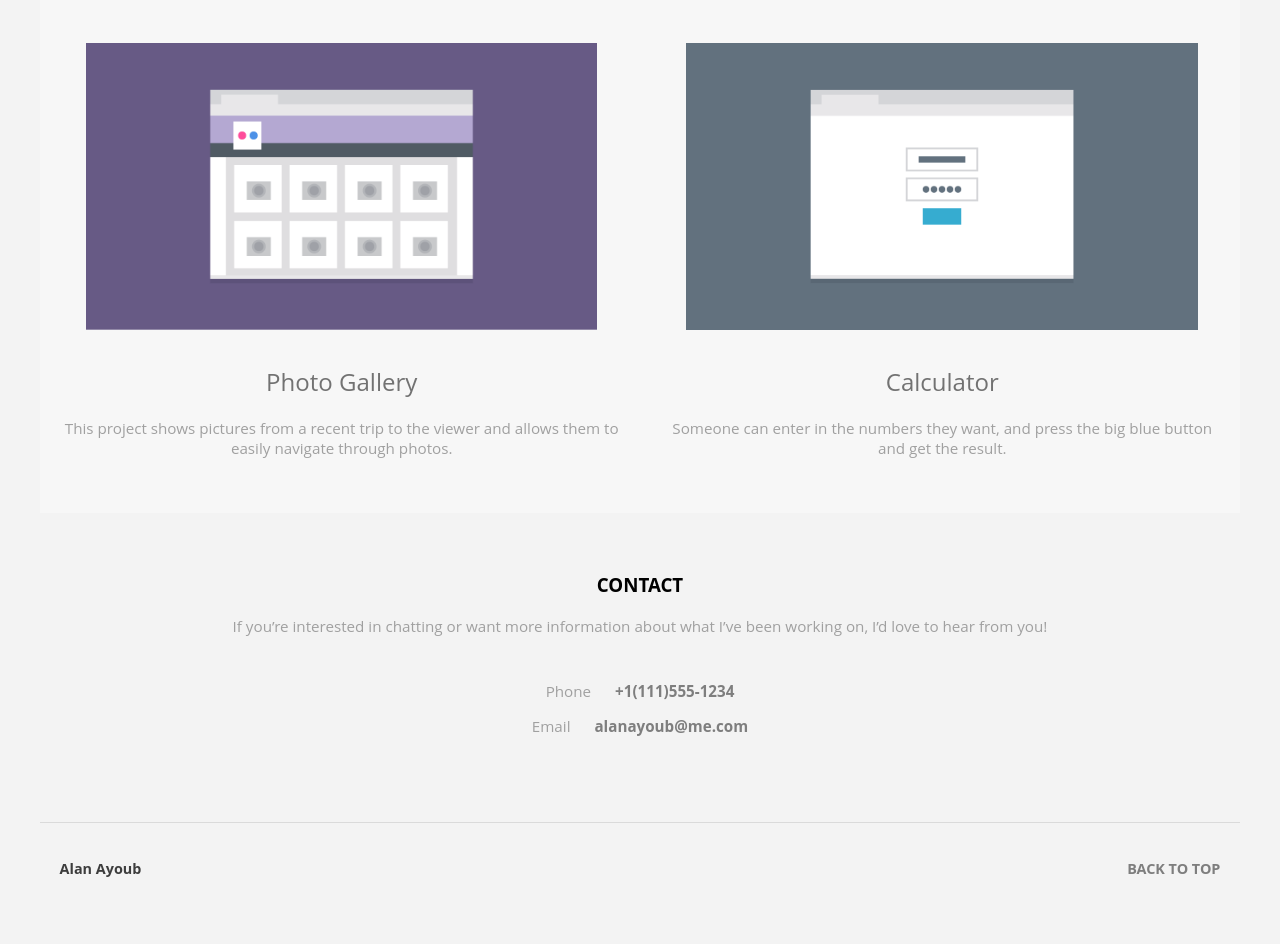
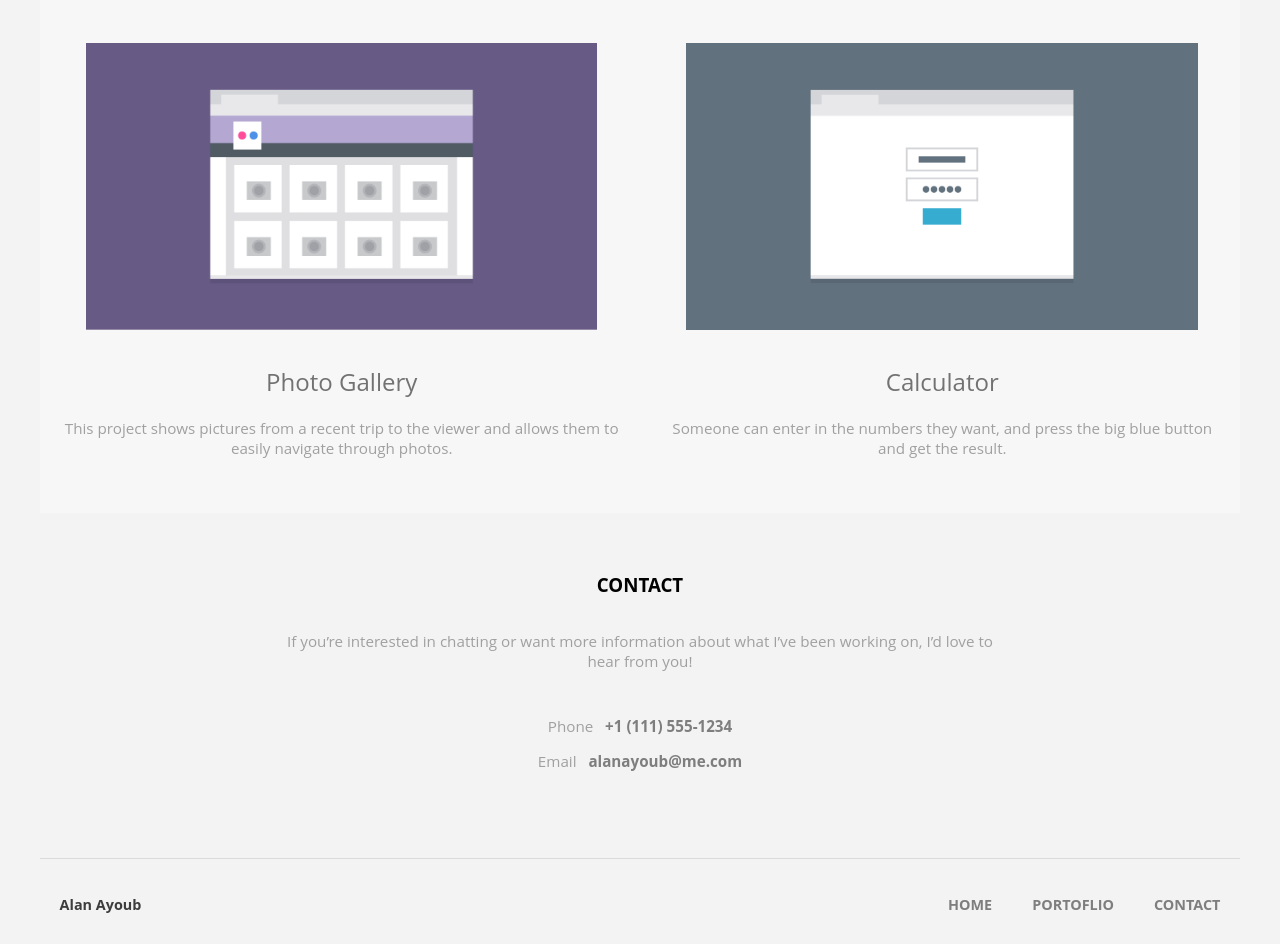
Before and after one commit to AlAyoub/fe-techdegree-project-2, a plain HTML site: page index.html in a window 1280 px wide. Shown: the part 1575-2519 px from the top of the page. Before the commit the page ends 2483 px from the top, so only its background shows below. Drawn offline with Linux system fonts and the light colour scheme; a web font is replaced by a local one.

Commit message:
responsive 768 completed

```diff
--- a/css/styles.css
+++ b/css/styles.css
@@ -121,7 +121,6 @@ h4 {
 #phone-and-email {
   padding-top: 15px;
   padding-bottom: 15px;
-  word-spacing: 20px;
 }
 
 #student-footer {
@@ -130,6 +129,14 @@ h4 {
   font-size: .9em;
   padding-top: 10px;
   padding-bottom: 20px;
+  background-color: #f3f3f3;
+}
+
+.footer-links {
+  float: right;
+  display: inline;
+  font-size: .9em;
+  padding-top: 10px;
   background-color: #f3f3f3;
 }
 
@@ -161,6 +168,21 @@ a:link {
             Media Queries
 ======================================  */
 
+@media (max-width: 320px) {
+
+  #home-footer, #portoflio-footer, #contact-footer {
+    display: none;
+    visibility: hidden;
+    }
+  }
+
+@media (min-width: 320px) and (max-width: 767px) {
+  #home-footer, #portoflio-footer, #contact-footer {
+    display: none;
+    visibility: hidden;
+  }
+}
+
 @media (min-width: 768px) {
 
   div li {
@@ -186,7 +208,6 @@ a:link {
     float: left;
   }
 
-
   .column {
     display: inline-block;
     width: 50%;
@@ -196,5 +217,14 @@ a:link {
     padding-right: 1em;
   }
 
+  #contact-text {
+    width: 60%;
+    display: inline-block;
+  }
+
+  #back-to-top {
+    visibility: hidden;
+  }
+
 
 }
--- a/index.html
+++ b/index.html
@@ -76,14 +76,14 @@
 
         <div id="contact">
             <h3>CONTACT</h3>
-            <p> If you’re interested in chatting or want more information about what I’ve been working on, I’d love to
+            <p id="contact-text"> If you’re interested in chatting or want more information about what I’ve been working on, I’d love to
                 hear from you!</p>
             <div id="phone-and-email">
                 <p>
-                    Phone <a href="tel:111-555-1234">+1(111)555-1234</a>
+                    Phone &nbsp;&nbsp;<a href="tel:111-555-1234">+1 (111) 555-1234</a>
                 </p>
                 <p>
-                    Email <a href="mailto: alanayoub@me.com">alanayoub@me.com</a>
+                    Email &nbsp;&nbsp;<a href="mailto: alanayoub@me.com">alanayoub@me.com</a>
                 </p>
             </div>
         </div>
@@ -92,7 +92,10 @@
             <hr />
             <ol>
                 <li id="student-footer">Alan Ayoub</li>
-                <li id="back-to-top"><a href="index.html">BACK TO TOP</a></li>
+                <li id="contact-footer" class="footer-links"><a href="index.html">CONTACT</a></li>
+                <li id="portoflio-footer" class="footer-links"><a href="index.html">PORTOFLIO</a></li>
+                <li id="home-footer" class="footer-links"><a href="index.html">HOME</a></li>
+                <li id="back-to-top" class="footer-links"><a href="index.html">BACK TO TOP</a></li>
             </ol>
 
         </footer>
```
